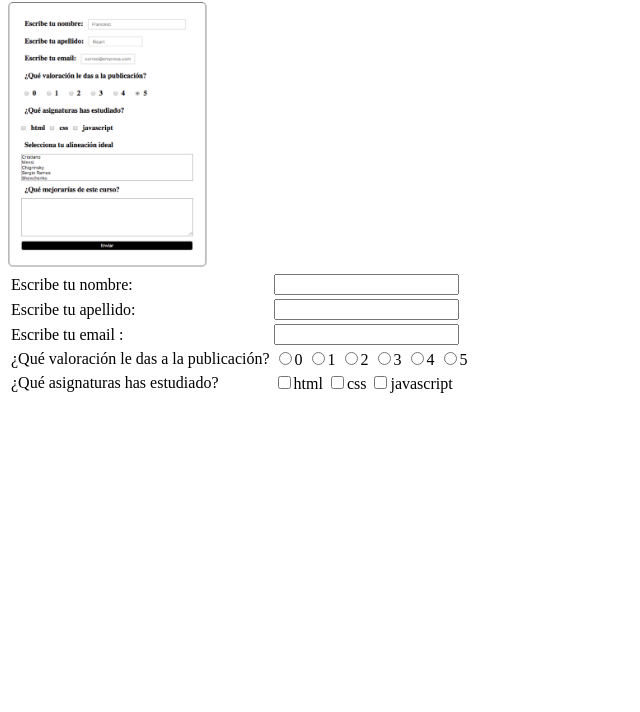
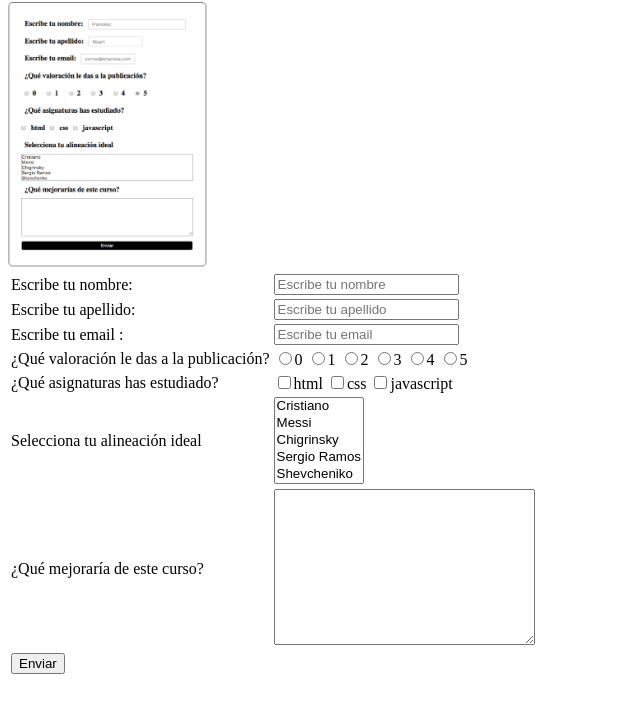
Before and after one commit to TitaRuiz/IFCT0609Front, a plain HTML site: page formulario_14nov.html in a window 1280 px wide. Shown: the part 78-790 px from the top of the page, without its empty margins (0-640 px from the left). Drawn offline with Linux system fonts and the light colour scheme.

Commit message:
final del formulario

```diff
--- a/formulario_14nov.html
+++ b/formulario_14nov.html
@@ -16,7 +16,7 @@
             <label for="nombre">Escribe tu nombre:</label>
           </td>
           <td>
-            <input type="text" name="nombre" id="nombre" />
+            <input type="text" name="nombre" id="nombre" placeholder="Escribe tu nombre"/>
           </td>
         </tr>
         <tr>
@@ -24,7 +24,7 @@
             <label for="apellido">Escribe tu apellido:</label>
           </td>
           <td>
-            <input type="text" name="apellido" id="apellido" />
+            <input type="text" name="apellido" id="apellido" placeholder="Escribe tu apellido"/>
           </td>
         </tr>
         <tr>
@@ -32,7 +32,7 @@
             <label for="email">Escribe tu email :</label>
           </td>
           <td>
-            <input type="email" name="email" id="email" />
+            <input type="email" name="email" id="email" placeholder="Escribe tu email"/>
           </td>
         </tr>
         <tr>
@@ -51,7 +51,8 @@
           </td>
         </tr>
         <tr>
-          <td>¿Qué asignaturas has estudiado?</td>
+          <td><label for="html">¿Qué asignaturas has estudiado?</label>
+        </td>
           <td>
             <input type="checkbox" name="html" id="html" />html
             <input type="checkbox" name="css" id="css" />css
@@ -59,25 +60,32 @@
           </td>
         </tr>
         <tr>
-          <td></td>
-          <td></td>
+          <td><label for="alineacion">Selecciona tu alineación ideal</label>
+        </td>
+          <td>
+            <select name="alineacion" id="alineacion" size="5" multiple>
+                <option value="Cristiano">Cristiano</option>
+                <option value="Messi">Messi</option>
+                <option value="Chigrinsky">Chigrinsky</option>
+                <option value="Sergio Ramos">Sergio Ramos</option>
+                <option value="Shevcheniko">Shevcheniko</option>
+
+            </select>
+          </td>
         </tr>
         <tr>
-          <td></td>
-          <td></td>
+          <td><label for="comentarios">¿Qué mejoraría de este curso?</label></td>
+          <td>
+            <textarea name="comentarios" id="comentarios" cols="30" rows="10"></textarea>
+          </td>
         </tr>
         <tr>
-          <td></td>
-          <td></td>
+          <td colspan="2">
+            <input type="submit" value="Enviar">
+          </td>
+
         </tr>
-        <tr>
-          <td></td>
-          <td></td>
-        </tr>
-        <tr>
-          <td></td>
-          <td></td>
-        </tr>
+
       </table>
     </form>
   </body>
```
